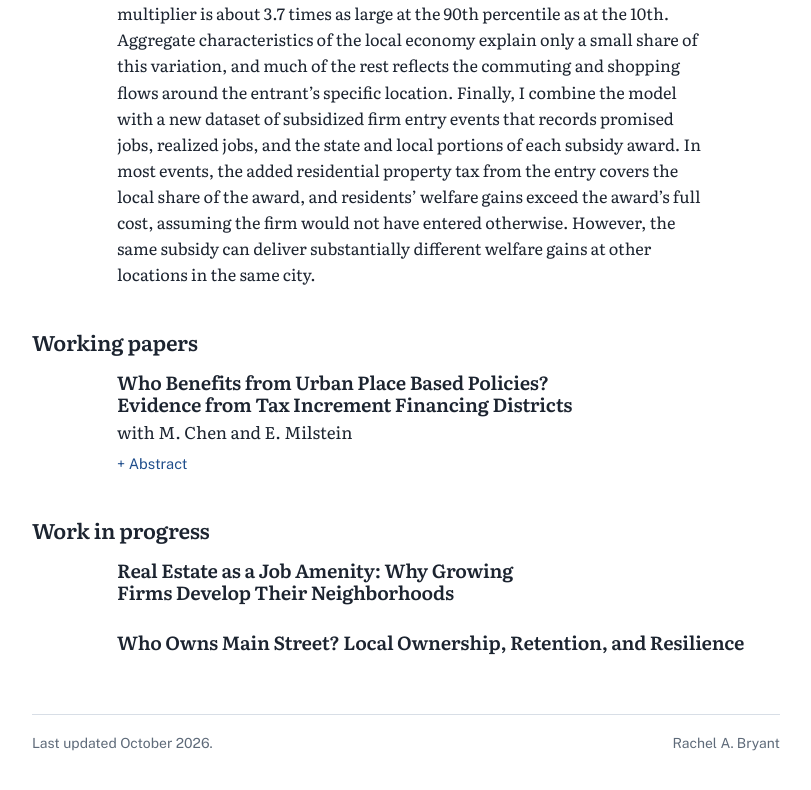
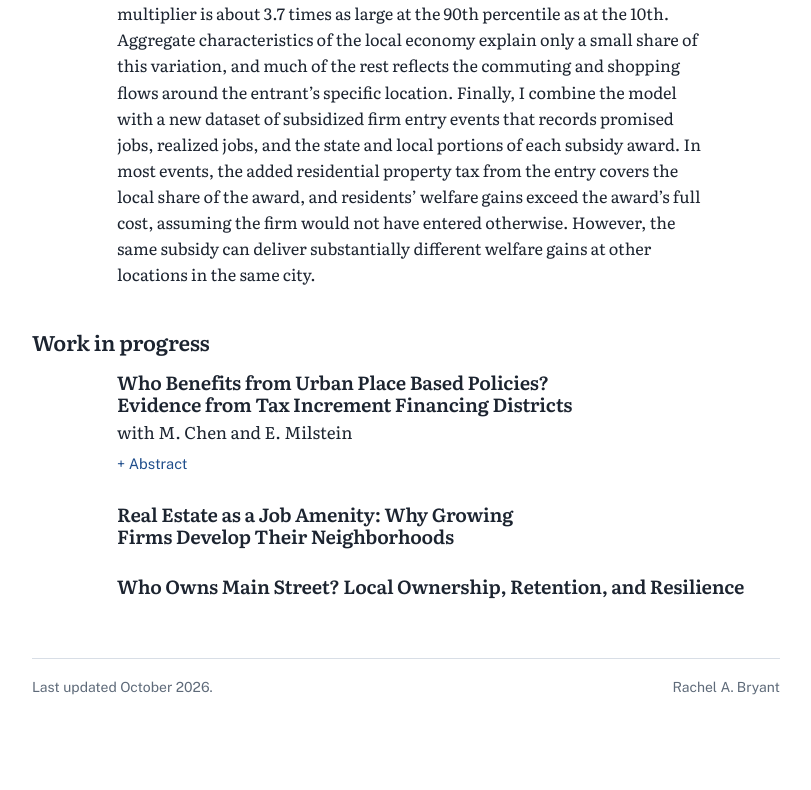
Before and after one commit to rachelabryant/rachelabryant.github.io, a plain HTML site: page research.html in a window 1280 px wide. Shown: the part 787-1577 px from the top of the page, without its empty margins (234-1045 px from the left). After the commit the page ends 1545 px from the top, so only its background shows below. Drawn offline with nearby package versions, Linux system fonts and the light colour scheme.

Commit message:
Rename 'Working papers' to 'Work in progress'
Updated section titles and structure for clarity.

```diff
--- a/research.html
+++ b/research.html
@@ -71,11 +71,11 @@
     </ul>
   </section>
 
-  <section id="working-papers">
-    <h2>Working papers</h2>
+  <section id="in-progress">
+    <h2>Work in progress</h2>
     <ul class="entries">
 
-      <li class="entry">
+     <li class="entry">
         <!-- EDIT: add the year of the current draft, e.g. 2026 -->
         <p class="when" aria-hidden="true"></p>
         <div>
@@ -88,13 +88,6 @@
           </details>
         </div>
       </li>
-
-    </ul>
-  </section>
-
-  <section id="in-progress">
-    <h2>Work in progress</h2>
-    <ul class="entries">
 
       <li class="entry">
         <p class="when" aria-hidden="true"></p>
```
